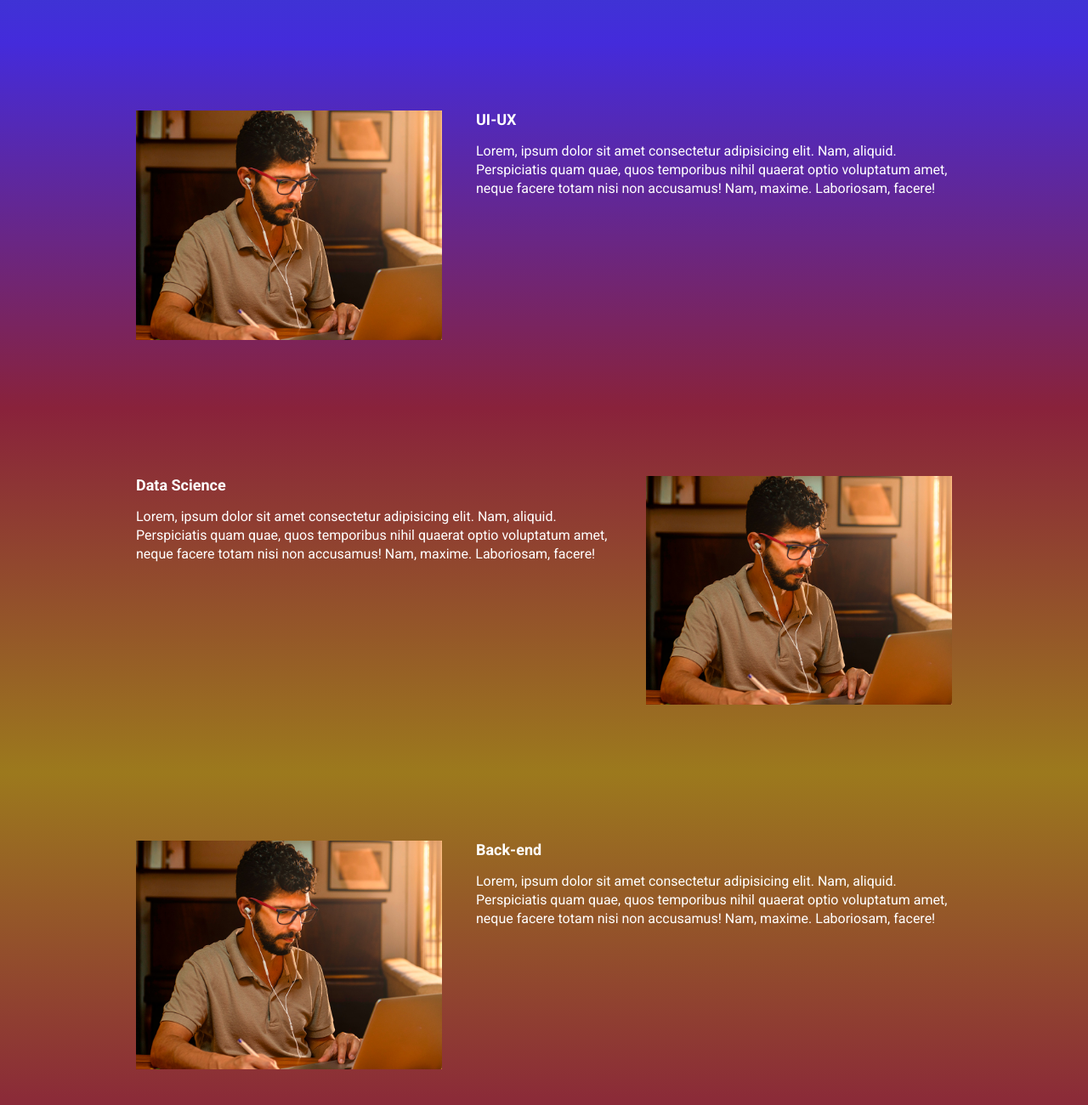
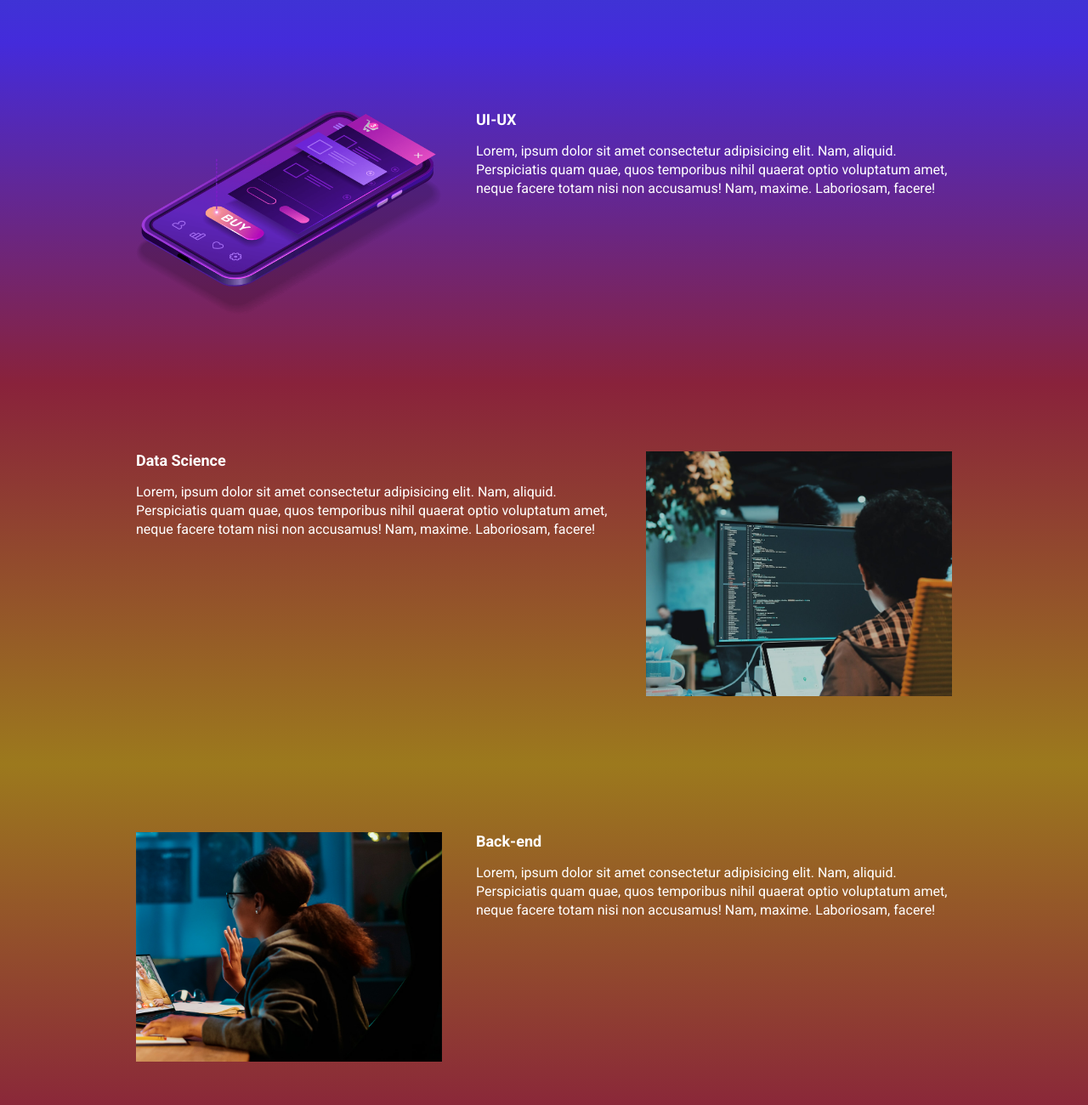
Before and after one commit to bcdias/ebc-tech-talks, a website built with Parcel: page src/index.html in a window 1280 px wide. Shown: the part 940-2240 px from the top of the page at 85% size. Built offline with nearby package versions, Linux system fonts and the light colour scheme.

Commit message:
Corrigindo imagens e build

```diff
--- a/package.json
+++ b/package.json
@@ -4,7 +4,7 @@
   "description": "",
   "scripts": {
     "dev": "parcel ./src/index.html ./src/styles/main.scss ./src/scripts/main.js",
-    "build":"parcel ./src/index.html",
+    "build":"parcel build ./src/index.html",
     "test": "echo \"Error: no test specified\" && exit 1"
   },
   "keywords": [],
--- a/src/index.html
+++ b/src/index.html
@@ -62,7 +62,7 @@
                         Laboriosam, facere!
                     </p>
                 </div>
-                <img class="event__image" src="./img/frontend.png" alt="Imagem de um home usando um notebook">
+                <img class="event__image" src="./img/ui-ux.png" alt="Imagem de um home usando um notebook">
             </div>
         </section>
         <section class="event event--data-science">
@@ -74,7 +74,7 @@
                         Laboriosam, facere!
                     </p>
                 </div>
-                <img class="event__image" src="./img/frontend.png" alt="Imagem de um home usando um notebook">
+                <img class="event__image" src="./img/data.png"Imagem de um home usando um notebook">
             </div>
         </section>
         <section class="event event--back-end event--image-left">
@@ -86,7 +86,7 @@
                         Laboriosam, facere!
                     </p>
                 </div>
-                <img class="event__image" src="./img/frontend.png" alt="Imagem de um home usando um notebook">
+                <img class="event__image" src="./img/backend.png" alt="Imagem de um home usando um notebook">
             </div>
         </section>
     </main>
```
